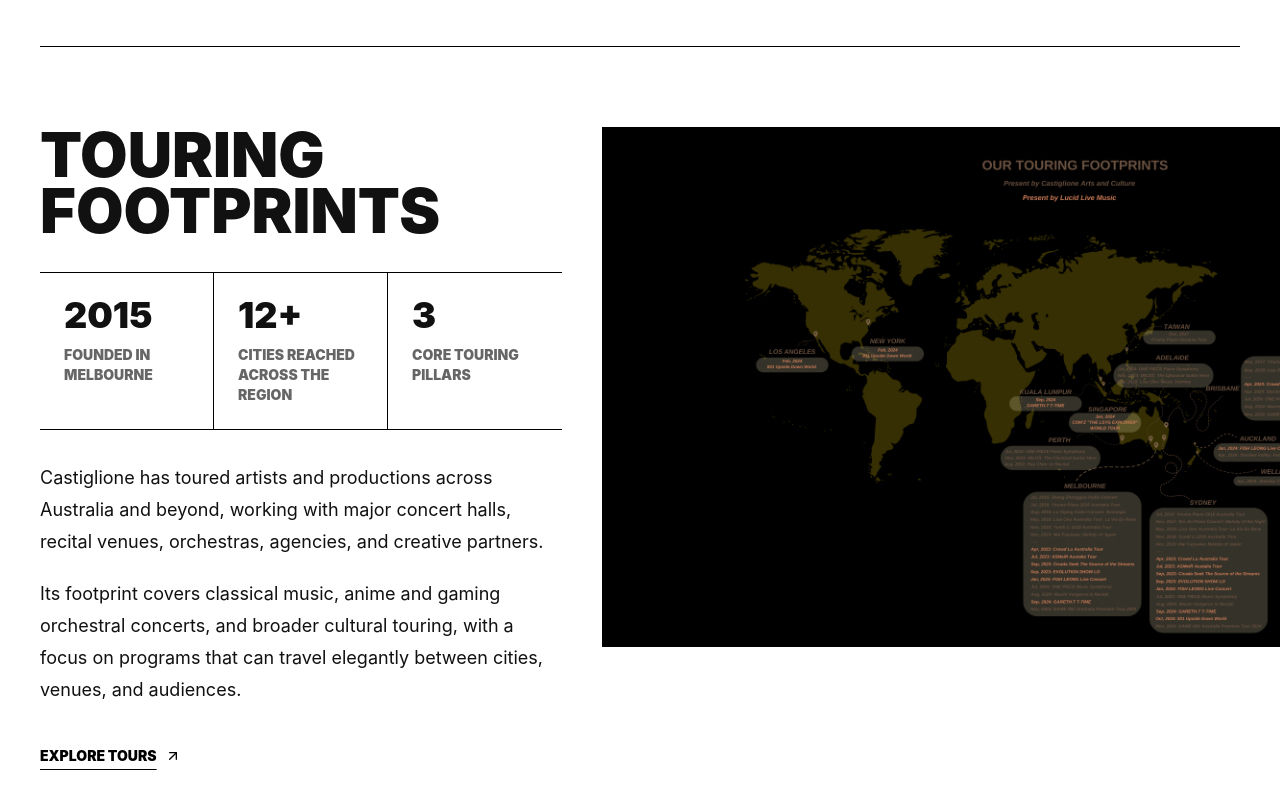
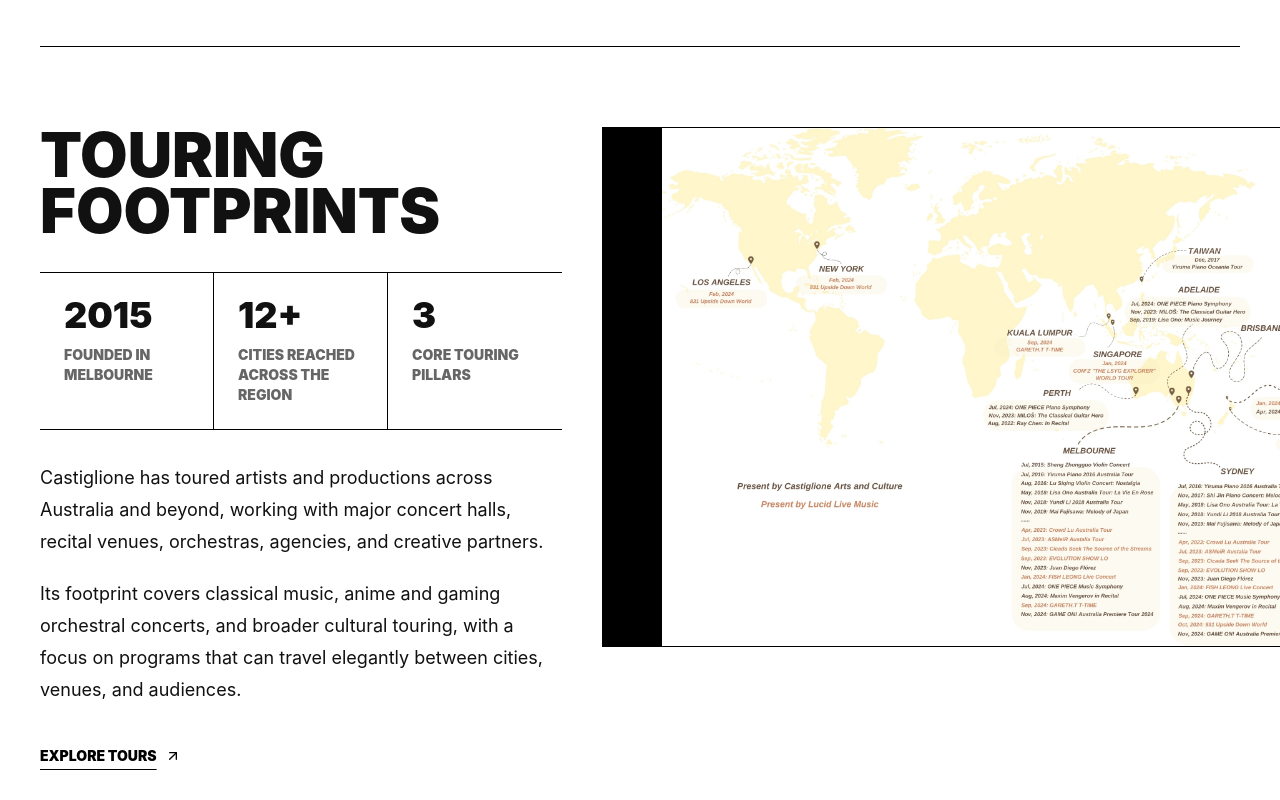
Before and after one commit to helenyucac/castiglione-arts-music-website, a Next.js app: page /about in a window 1280 px wide. Shown: the part 956-1756 px from the top of the page. Built offline with nearby package versions, Linux system fonts and the light colour scheme.

Commit message:
Update hero label and touring footprint media

```diff
--- a/app/about/page.tsx
+++ b/app/about/page.tsx
@@ -127,11 +127,11 @@ export default function AboutPage() {
               </div>
               <div className="about-section-media bg-[#fdf9ee]">
                 <Image
-                  src="/media/touring-map.png"
-                  alt="Castiglione touring map"
+                  src="/media/our-touring-footprints.jpg"
+                  alt="Castiglione touring footprints map"
                   fill
                   sizes="(min-width: 1280px) 50vw, 100vw"
-                  className="object-cover"
+                  className="object-contain"
                 />
               </div>
             </section>
--- a/components/HeroVideo.tsx
+++ b/components/HeroVideo.tsx
@@ -38,7 +38,7 @@ export function HeroVideo({ videoSrc, posterSrc }: HeroVideoProps) {
           <span className="grid size-9 place-items-center rounded-full border border-white/80">
             <Play aria-hidden="true" size={15} fill="currentColor" />
           </span>
-          Touring production / Australia
+          Touring Production ｜ Worldwide
         </div>
 
         <div className="max-w-6xl pb-4">
--- a/components/PathTravelled.tsx
+++ b/components/PathTravelled.tsx
@@ -34,9 +34,6 @@ export function PathTravelled() {
       <div className="mx-auto w-full max-w-[1760px] px-4 sm:px-6 lg:px-10">
         <div className="grid gap-10 lg:grid-cols-[0.9fr_1.1fr]">
           <div>
-            <p className="mb-4 text-sm font-black uppercase tracking-normal text-[#00a896]">
-              Touring footprints
-            </p>
             <h2 className="max-w-4xl text-[clamp(2.25rem,4.8vw,4.8rem)] font-black uppercase leading-[0.92] tracking-normal">
               The Path We&apos;ve Travelled
             </h2>
--- a/components/TourCard.tsx
+++ b/components/TourCard.tsx
@@ -22,7 +22,7 @@ function hexToRgba(hex: string, alpha: number) {
 
 export function TourCard({ tour }: TourCardProps) {
   const accentColor = tourCategoryColors[tour.category];
-  const softenedAccentColor = hexToRgba(accentColor, 0.6);
+  const softenedAccentColor = hexToRgba(accentColor, 0.5);
   const details = `${tour.dateLabel} / ${tour.cities.join(", ")}`;
 
   return (
```
Also changed, not shown: public/media/our-touring-footprints.jpg (added).
